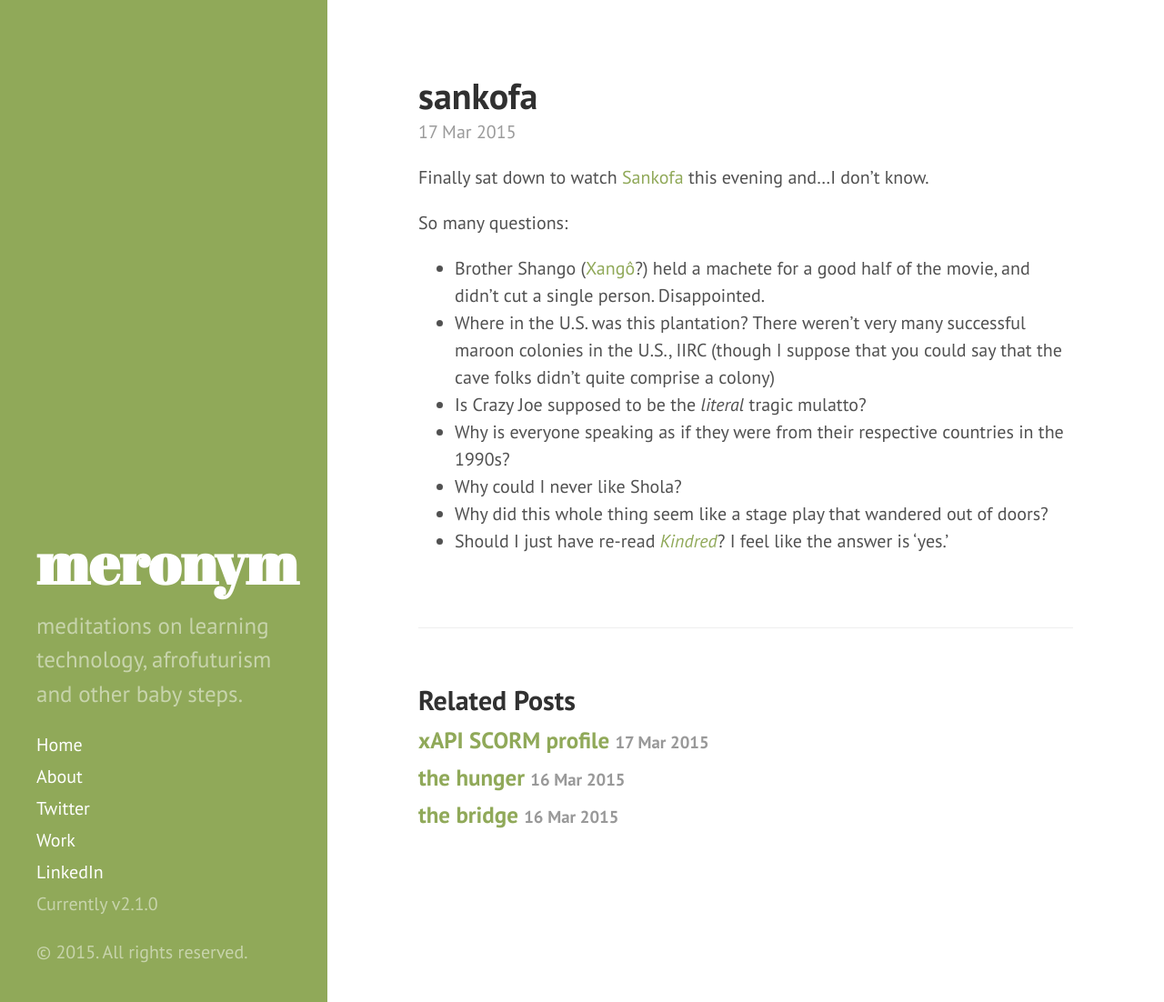
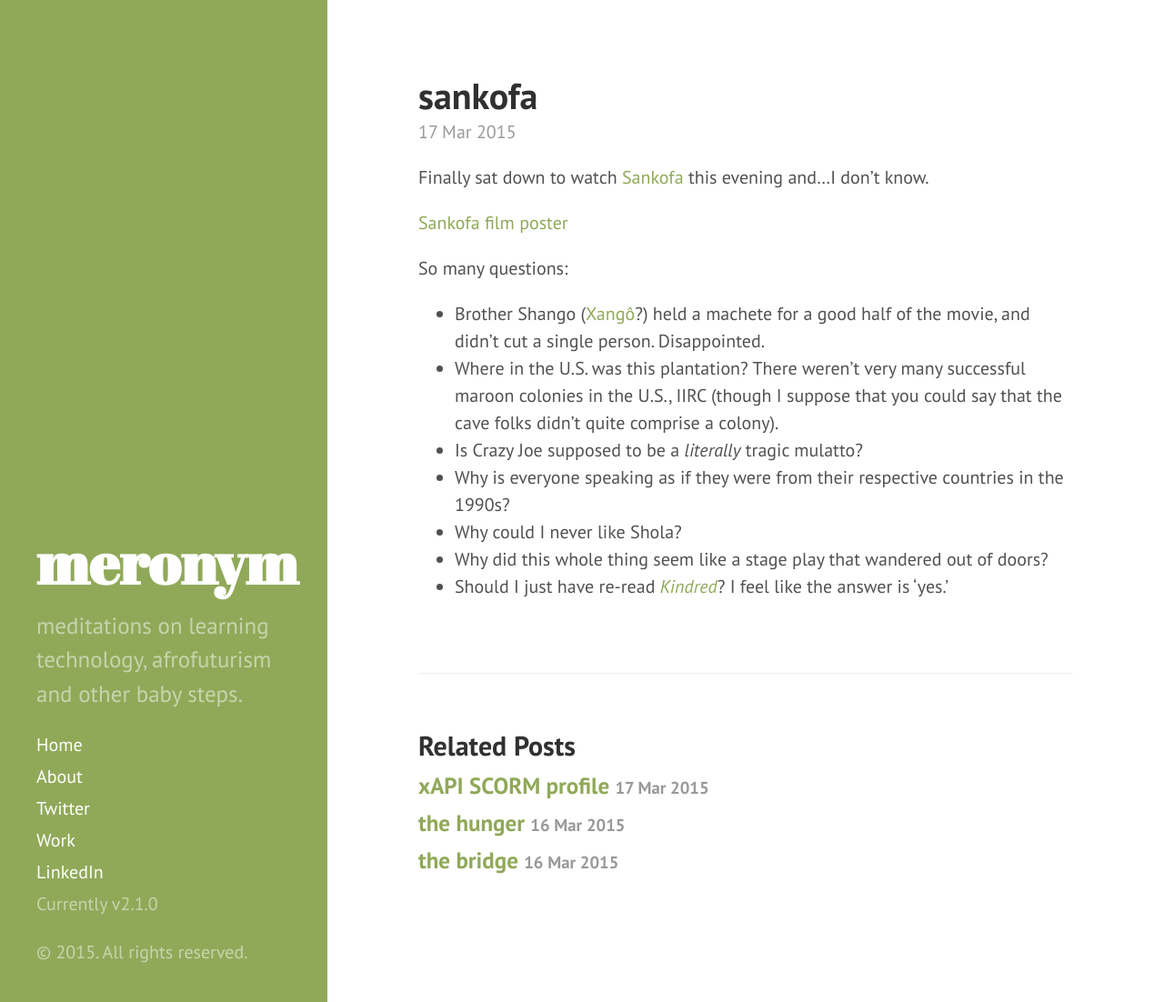
Before and after one commit to craigwiggins/craigwiggins.github.io, a Jekyll site: the page built from _posts/2015-03-17-sankofa.md, in a window 1280 px wide and 1102 px high. Shown: the whole window at 91% size. Built offline with Jekyll 4.4.1, drawn with Linux system fonts in a browser that asks for light colours; Markdown is read by kramdown in place of the engine named in the settings.

Commit message:
image in sankofa

```diff
--- a/_posts/2015-03-17-sankofa.md
+++ b/_posts/2015-03-17-sankofa.md
@@ -5,13 +5,13 @@
 
 Finally sat down to watch [Sankofa](http://www.imdb.com/title/tt0108041/) this evening and...I don't know.
 
-[cover logo]: http://upload.wikimedia.org/wikipedia/en/e/e1/Sankofafilm.jpg "Sankofa film"
+[Sankofa film poster](http://upload.wikimedia.org/wikipedia/en/e/e1/Sankofafilm.jpg "Sankofa film")
 
 So many questions:
 
 * Brother Shango ([Xangô](http://en.wikipedia.org/wiki/Shango)?) held a machete for a good half of the movie, and didn't cut a single person. Disappointed.
-* Where in the U.S. was this plantation? There weren't very many successful maroon colonies in the U.S., IIRC (though I suppose that you could say that the cave folks didn't quite comprise a colony)
-* Is Crazy Joe supposed to be the *literal* tragic mulatto?
+* Where in the U.S. was this plantation? There weren't very many successful maroon colonies in the U.S., IIRC (though I suppose that you could say that the cave folks didn't quite comprise a colony).
+* Is Crazy Joe supposed to be a *literally* tragic mulatto?
 * Why is everyone speaking as if they were from their respective countries in the 1990s?
 * Why could I never like Shola?
 * Why did this whole thing seem like a stage play that wandered out of doors?
```
